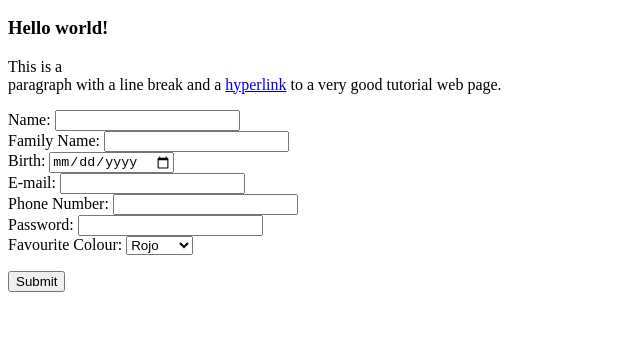
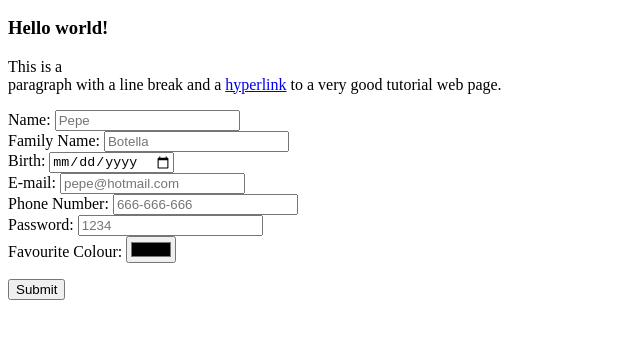
Before and after one commit to carmengo01/interfaces-usuario, a plain HTML site: page index.html in a window 1280 px wide. Shown: the part 110-448 px from the top of the page, without its empty margins (0-640 px from the left). Drawn offline with Linux system fonts and the light colour scheme.

Commit message:
minor changes added

```diff
--- a/index.html
+++ b/index.html
@@ -17,39 +17,30 @@
         <form action="">
             <p>
                 <label for="name">Name: </label>
-                <input type="text" name="name" id="name"
+                <input type="text" name="name" id="name" placeholder="Pepe"
                 title='Introduce your name' autocomplete="name" required/>
                 <br>
                 <label for="classname">Family Name: </label>
-                <input type="text" name="familyname" id="familyname"
+                <input type="text" name="familyname" placeholder="Botella" id="familyname"
                 title='Introduce your family name' autocomplete="family name" required/>
                 <br>
                 <label for="birth">Birth: </label>
                 <input type="date" id="birth" name="birth" required>
                 <br>
                 <label for="email">E-mail: </label>
-                <input type="email" name="email" id="email"
+                <input type="email" name="email" id="email" placeholder="pepe@hotmail.com"
                 title='Introduce your email' autocomplete="email" required>
                 <br>
                 <label for="telephone">Phone Number: </label>
-                <input type="tel" name="telephone" id="telephone"
+                <input type="tel" name="telephone" id="telephone" placeholder="666-666-666"
                 title='Introduce your phone number' required>
                 <br>
                 <label for="password">Password: </label>
-                <input type="password" name="password" id="password"
+                <input type="password" name="password" id="password" placeholder="1234"
                 title='Introduce your password' required>
                 <br>
                 <label for="colour">Favourite Colour: </label>
-                <select name="colour" id="colour">
-                    <option value="red">Rojo</option>
-                    <option value="blue">Blue</option>
-                    <option value="yellow">Yellow</option>
-                    <option value="green">Green</option>
-                    <option value="purple">Purple</option>
-                    <option value="pink">Pink</option>
-                    <option value="orange">Orange</option>
-                    <option value="black">Black</option>
-                </select>
+                <input type="color" name="color" id="color">
             </p>
             <input type="submit" value="Submit"/>
         </form>
```
